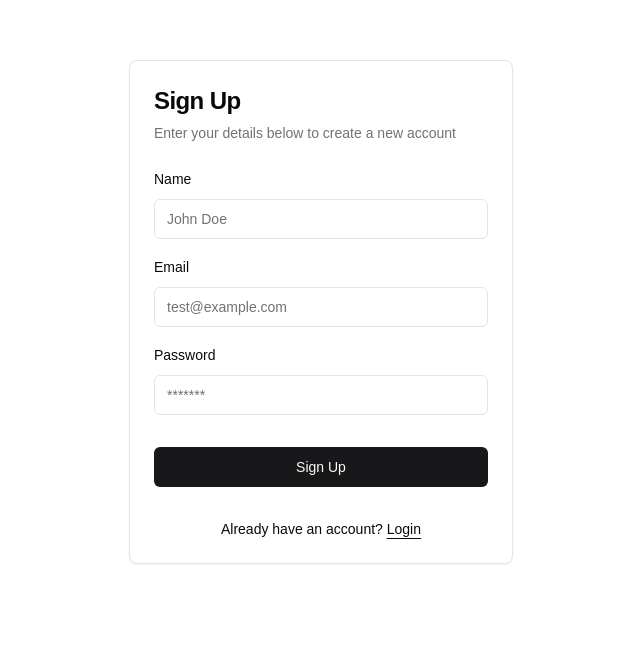
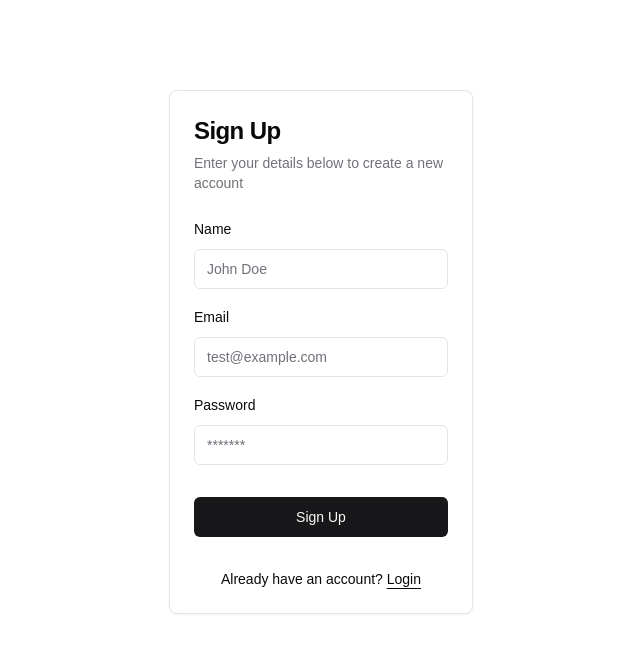
Before and after one commit to YaronVansteenkiste/CoachSync, a Next.js app: page /auth/register in a window 1280 px wide. Shown: the part 104-756 px from the top of the page, without its empty margins (319-959 px from the left). Built offline with nearby package versions, Linux system fonts and the light colour scheme.

Commit message:
14/03: layout for auth

```diff
--- /dev/null
+++ b/src/app/auth/layout.tsx
@@ -0,0 +1,11 @@
+import React from 'react';
+
+export default function AuthLayout({ children }: { children: React.ReactNode }) {
+  return (
+    <div className="flex min-h-svh w-full items-center justify-center p-6 md:p-10">
+      <div className="w-full max-w-sm">
+        {children}
+      </div>
+    </div>
+  );
+}
--- a/src/app/auth/login/page.tsx
+++ b/src/app/auth/login/page.tsx
@@ -1,12 +1,11 @@
 import React from 'react';
-import {LoginForm} from '@/components/auth/login-form';
+import { LoginForm } from '@/components/auth/login-form';
+import AuthLayout from '../layout';
 
 export default function Page() {
   return (
-    <div className="flex min-h-svh w-full items-center justify-center p-6 md:p-10">
-      <div className="w-full max-w-sm">
-        <LoginForm />
-      </div>
-    </div>
-  )
+    <AuthLayout>
+      <LoginForm />
+    </AuthLayout>
+  );
 }
--- a/src/app/auth/register/page.tsx
+++ b/src/app/auth/register/page.tsx
@@ -1,12 +1,11 @@
 import React from 'react';
-import {SignupForm} from '@/components/auth/register-form';
+import { SignupForm } from '@/components/auth/register-form';
+import AuthLayout from '../layout';
 
 export default function Page() {
   return (
-    <div className="flex min-h-svh w-full items-center justify-center p-6 md:p-10">
-      <div className="w-full max-w-sm">
-        <SignupForm />
-      </div>
-    </div>
-  )
+    <AuthLayout>
+      <SignupForm />
+    </AuthLayout>
+  );
 }
```
